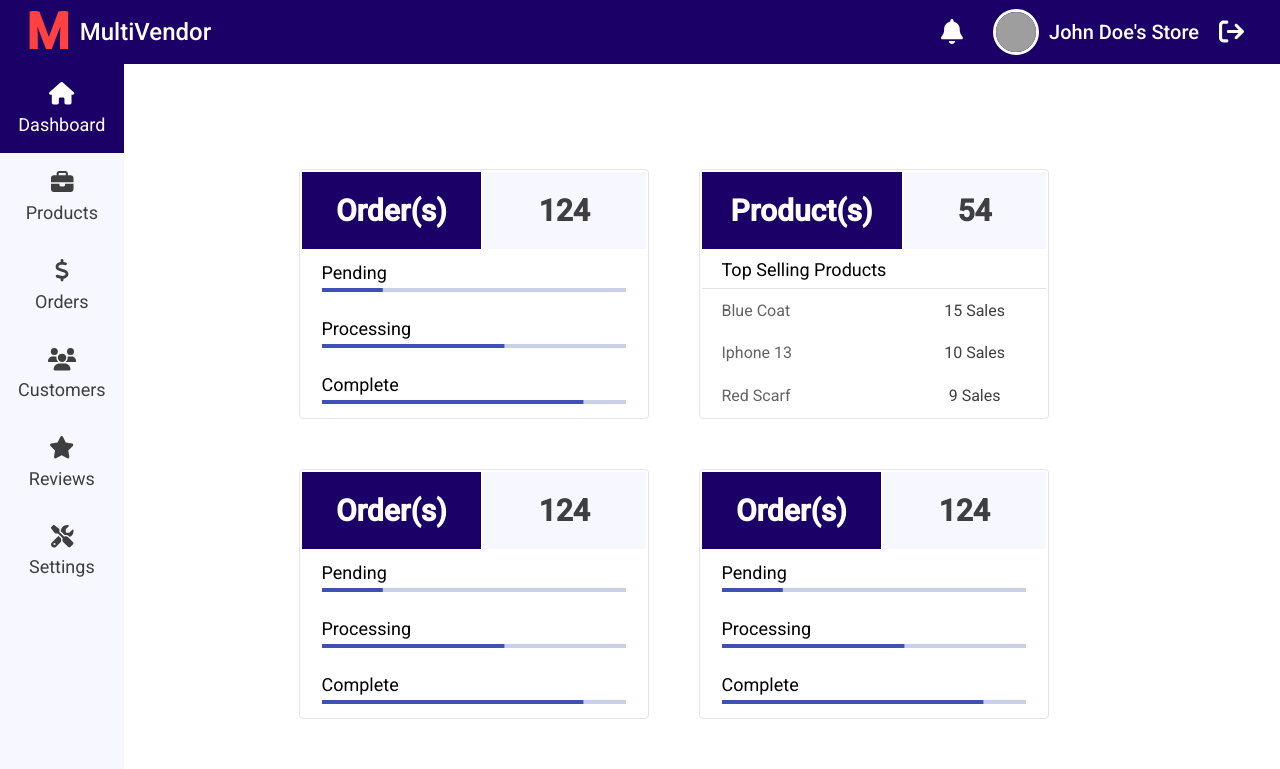
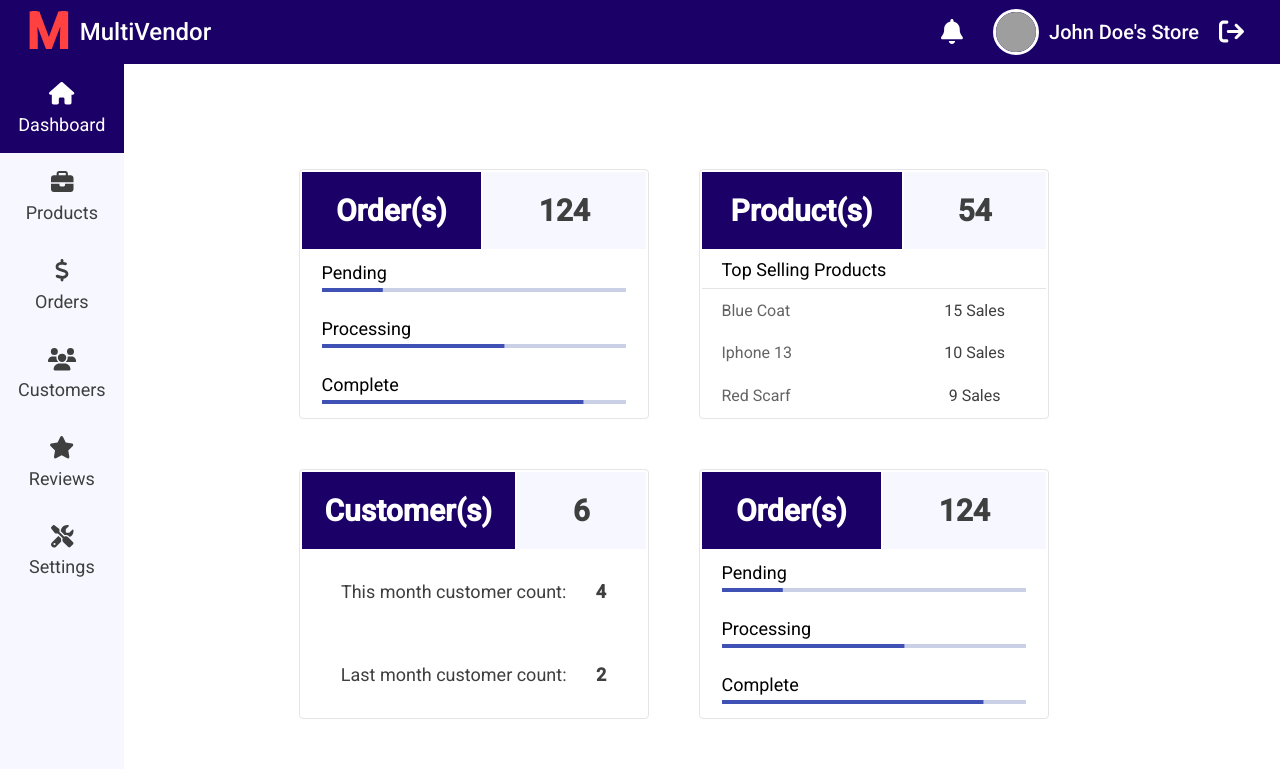
Before and after one commit to aminabdulkhalek/MultiVendor, an Angular app in the folder MultiVendor-FrontEnd/: page / in a window 1280 px wide. Shown: the top 769 px of the page. Built offline with nearby package versions, Linux system fonts and the light colour scheme; grey boxes are pictures that could not be loaded.

Commit message:
added customers component to vendor dashboard

```diff
--- a/MultiVendor-FrontEnd/src/app/app.module.ts
+++ b/MultiVendor-FrontEnd/src/app/app.module.ts
@@ -12,6 +12,7 @@ import { SidebarComponent } from './vendor-dashboard/sidebar/sidebar.component';
 import { FontAwesomeModule } from '@fortawesome/angular-fontawesome';
 import { OrdersTableComponent } from './vendor-dashboard/orders-table/orders-table.component';
 import { ProductsTableComponent } from './vendor-dashboard/products-table/products-table.component';
+import { CustomersTableComponent } from './vendor-dashboard/customers-table/customers-table.component';
 
 @NgModule({
   declarations: [
@@ -19,7 +20,8 @@ import { ProductsTableComponent } from './vendor-dashboard/products-table/produc
     VendorDashboardComponent,
     SidebarComponent,
     OrdersTableComponent,
-    ProductsTableComponent
+    ProductsTableComponent,
+    CustomersTableComponent
   ],
   imports: [
     BrowserModule,
--- /dev/null
+++ b/MultiVendor-FrontEnd/src/app/vendor-dashboard/customers-table/customers-table.component.html
@@ -0,0 +1,12 @@
+<table>
+  <tr class="header">
+    <td class="order">Customer(s)</td>
+    <td class="order-value">6</td>
+  </tr>
+  <tr>
+    <td colspan="2" class="text">This month customer count: <span class="value">4</span></td>
+  </tr>
+  <tr>
+    <td colspan="2" class="text">Last month customer count: <span class="value">2</span></td>
+  </tr>
+</table>
--- /dev/null
+++ b/MultiVendor-FrontEnd/src/app/vendor-dashboard/customers-table/customers-table.component.scss
@@ -0,0 +1,41 @@
+table {
+    border: 1px solid #E5E5E5;
+    border-radius: 4px;
+    width: 350px;
+    height: 250px;
+}
+
+
+.header {
+    font-size: x-large;
+    font-weight: 700;
+
+}
+
+.order {
+    font-size: 30px;
+    color: white;
+    background-color: #1B0067;
+    height: 75px;
+    width: 100px;
+    text-align: center;
+}
+
+.order-value {
+    font-size: 30px;
+    color: #3F3F3F;
+    background-color: #F7F7FF;
+    width: 100px;
+    text-align: center;
+}
+
+.text{
+    color: #3F3F3F;
+    font-size: 18px;
+    text-align: center;
+}
+
+.value{
+    padding-left: 25px;
+    font-weight: bold;
+}
--- /dev/null
+++ b/MultiVendor-FrontEnd/src/app/vendor-dashboard/customers-table/customers-table.component.ts
@@ -0,0 +1,15 @@
+import { Component, OnInit } from '@angular/core';
+
+@Component({
+  selector: 'app-customers-table',
+  templateUrl: './customers-table.component.html',
+  styleUrls: ['./customers-table.component.scss']
+})
+export class CustomersTableComponent implements OnInit {
+
+  constructor() { }
+
+  ngOnInit(): void {
+  }
+
+}
--- a/MultiVendor-FrontEnd/src/app/vendor-dashboard/vendor-dashboard.component.html
+++ b/MultiVendor-FrontEnd/src/app/vendor-dashboard/vendor-dashboard.component.html
@@ -11,7 +11,7 @@
 <div class="tables">
   <app-orders-table class="table"></app-orders-table>
   <app-products-table class="table"></app-products-table>
-  <app-orders-table class="table"></app-orders-table>
+  <app-customers-table class="table"></app-customers-table>
   <app-orders-table class="table"></app-orders-table>
   <app-orders-table class="table"></app-orders-table>
   <app-orders-table class="table"></app-orders-table>
```
Also changed, not shown: 1 other file (tests, documents, lock files or other folders).
